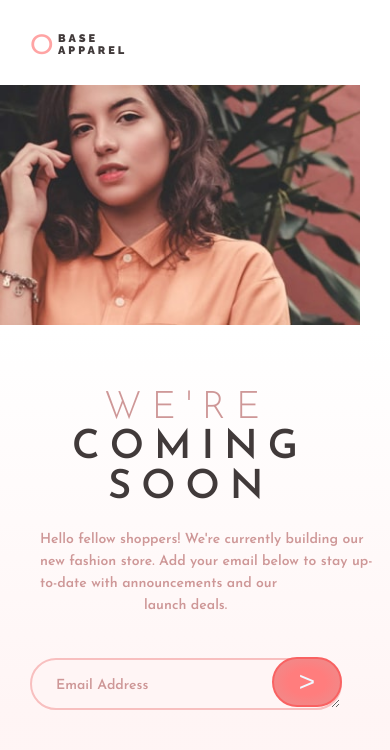
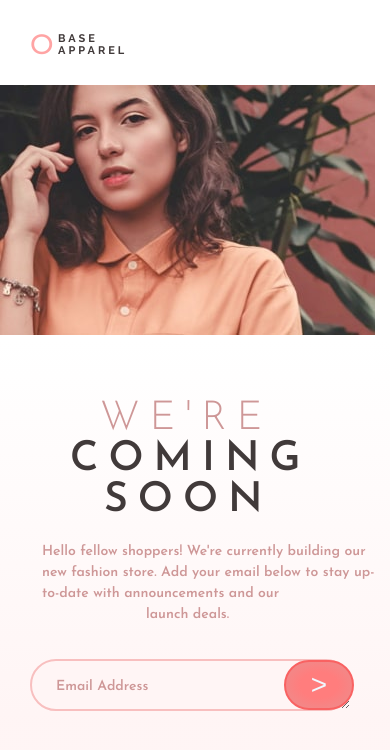
Before and after one commit to mujahid4b4z/BaseApparel, a plain HTML site: page index.html in a window 390 px wide. Drawn offline with Linux system fonts and the light colour scheme; a web font is replaced by a local one.

Commit message:
second commit

```diff
--- a/style.css
+++ b/style.css
@@ -5,9 +5,6 @@
 @media screen and (max-width:1023px){
     .dfirst,.dsecond,.done,.dcircle,.dbase,.dapparel,.dwere,.dcoming,.dsoon,.dhello,.dtextarea,.dinput,.dthird{
         display: none;
-    }
-    .image{
-        width: 360px;
     }
     .second{
         background-color: hsl(0, 0%, 100%);
@@ -21,12 +18,12 @@
     .base{
         color: hsl(0, 6%, 24%);
         position: absolute;padding: 12px 0px 0px 38px;
-        font-family: 'Raleway', sans-serif;font-size: 11px;font-weight: 710;letter-spacing: 3px;
+        font-family: 'Raleway', sans-serif;font-size: 11px;font-weight: 700;letter-spacing: 3px;
     }
     .apparel{
         color: hsl(0, 6%, 24%);
         position: absolute;padding: 24px 0px 0px 38px;
-        font-family: 'Raleway', sans-serif;font-size: 11px;font-weight: 710;letter-spacing: 3px;
+        font-family: 'Raleway', sans-serif;font-size: 11px;font-weight: 700;letter-spacing: 3px;
     }
     .third{
         background: linear-gradient(to top, hsl(0,100%,98%)20%,hsl(0,0%,100%));
@@ -36,32 +33,32 @@
     }
     .were{
         color: hsl(0, 36%, 70%);
-        padding: 60px 0px 0px 104px;
-        font-family: 'Josefin Sans', sans-serif;font-size: 38px;font-weight: 500;letter-spacing: 10px;
+        padding: 60px 0px 0px 100px;
+        font-family: 'Josefin Sans', sans-serif;font-size: 40px;font-weight: 500;letter-spacing: 10px;
     }
     .coming{
         color: hsl(0, 6%, 24%);
-        padding: 0px 0px 0px 72px;
-        font-family: 'Josefin Sans', sans-serif;font-size: 40px;font-weight: 600;letter-spacing: 10px;
+        padding: 0px 0px 0px 70px;
+        font-family: 'Josefin Sans', sans-serif;font-size: 41px;font-weight: 600;letter-spacing: 10px;
     }
     .soon{
         color: hsl(0, 6%, 24%);
-        padding: 0px 0px 0px 108px;
-        font-family: 'Josefin Sans', sans-serif;font-size: 40px;font-weight: 600;letter-spacing: 10px;
+        padding: 0px 0px 0px 104px;
+        font-family: 'Josefin Sans', sans-serif;font-size: 41px;font-weight: 600;letter-spacing: 10px;
     }
     .hello{
         color: hsl(0, 36%, 70%);
-        position: absolute;top: 150px;padding: 50px 10px 0px 40px;
-        font-family: 'Josefin Sans', sans-serif;font-size: 14px;font-weight: 600;line-height: 22px;
+        position: absolute;top: 150px;padding: 52px 10px 0px 42px;
+        font-family: 'Josefin Sans', sans-serif;font-size: 14px;font-weight: 600;line-height: 21px;
     }
     span{
         padding-left: 104px;
     }
     .textarea{
-        margin: 150px 0px 62px 30px;padding: 18px 4px 0px 24px;
+        margin: 138px 0px 62px 30px;padding: 18px 4px 0px 24px;
         border-radius: 32px;
+        width: 290px;
         background: hsl(0, 100%, 98%);border: 2px solid hsl(0, 80%, 86%);
-        width: 280px;
         font-family: 'Josefin Sans', sans-serif;font-size: 14px;font-weight: 600;
     }
     ::placeholder{
@@ -71,7 +68,7 @@
         background: radial-gradient(rgb(255, 125, 125)40%,hsl(0,74%,74%)90%);color: aliceblue;
         border: 2px solid hsl(0,93%,68%);border-radius: 32px;
         width: 70px;height: 50px;
-        position: absolute;top: 328px;left: 272px;
+        position: absolute;top: 321px;left: 284px;
         font-size: 28px;
     }
 }
```
